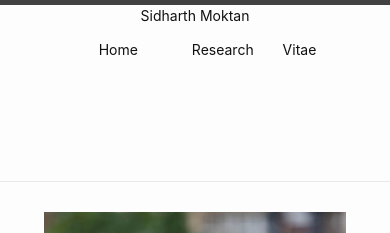
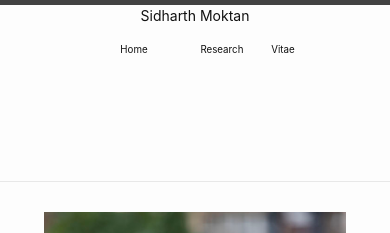
Before and after one commit to sidharthmoktan/sidharthmoktan.github.io, a Jekyll site: the page built from index.markdown, in a window 390 px wide. Shown: the top 233 px of the page. Built offline with Jekyll 4.4.1, drawn with Linux system fonts in a browser that asks for light colours.

Commit message:
Update _layout.scss

```diff
--- a/_sass/minima/_layout.scss
+++ b/_sass/minima/_layout.scss
@@ -15,6 +15,12 @@
     font-size: 4.5vw;
   }
 }
+@media screen and (max-width: 600px) {
+  .site-header {
+    font-size: 14px;
+  }
+}
+
 
 .site-title {
   text-align: center;
@@ -59,6 +65,12 @@
     font-size: 2.5vw;
   }
 }
+@media screen and (max-width: 600px) {
+  .site-nav {
+    font-size: 2.5vw;
+  }
+}
+
 
 
 /**
```
